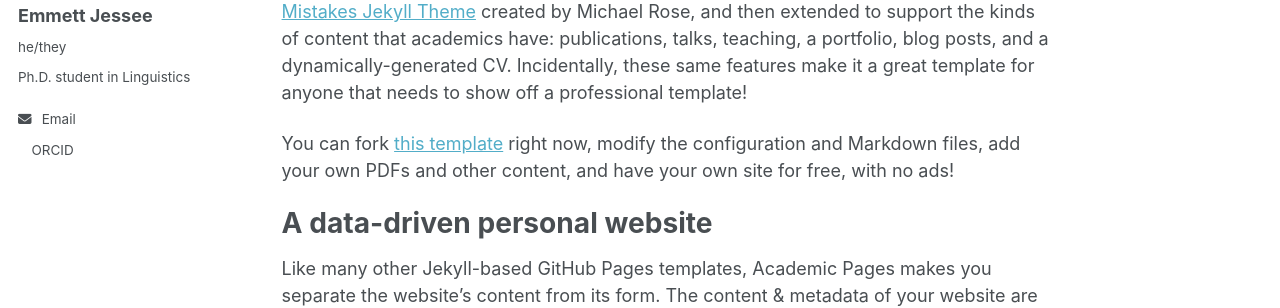
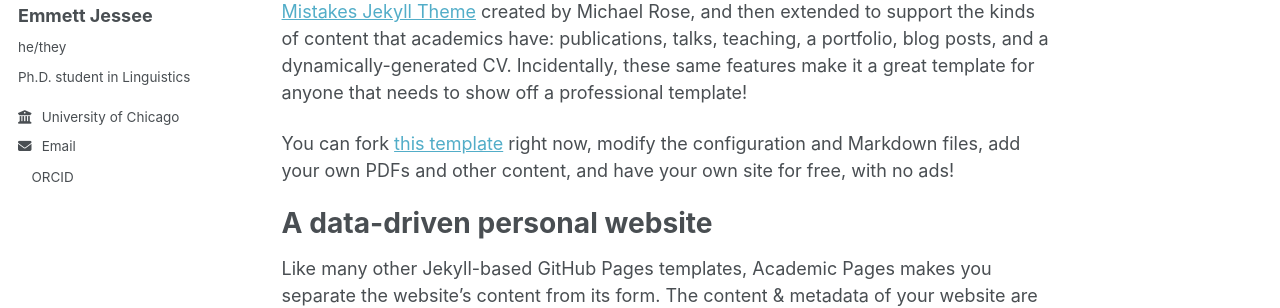
Before and after one commit to emmettjessee/emmettjessee.github.io, a Jekyll site: the page built from _pages/about.md, in a window 1280 px wide. Shown: the part 281-589 px from the top of the page. Built offline with Jekyll 4.4.1, drawn with Linux system fonts in a browser that asks for light colours; a style sheet for code colours, icons or effects is not loaded; part of the change alters nothing that is shown.

Commit message:
Update _config.yml

```diff
--- a/_config.yml
+++ b/_config.yml
@@ -27,7 +27,7 @@ author:
   name             : "Emmett Jessee"
   pronouns         : "he/they"
   bio              : "Ph.D. student in Linguistics"
-  univesity        : "University of Chicago"
+  employer         : "University of Chicago"
   uri              : # URL
   email            : "ejessee@uchicago.edu"
 
```
